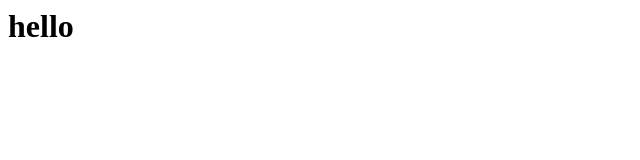
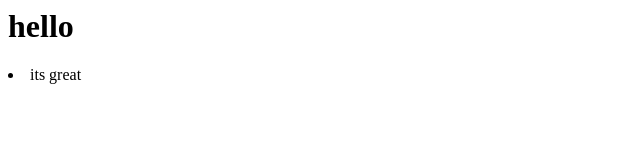
Before and after one commit to bhagavathsai/hello, a plain HTML site: page index.html in a window 1280 px wide. Shown: the full height of the page, 0-640 px from the left. Drawn offline with Linux system fonts and the light colour scheme.

Commit message:
secondcommit

```diff
--- a/index.html
+++ b/index.html
@@ -1 +1,2 @@
 <h1>hello</h1>
+<li>its great</li>
```
